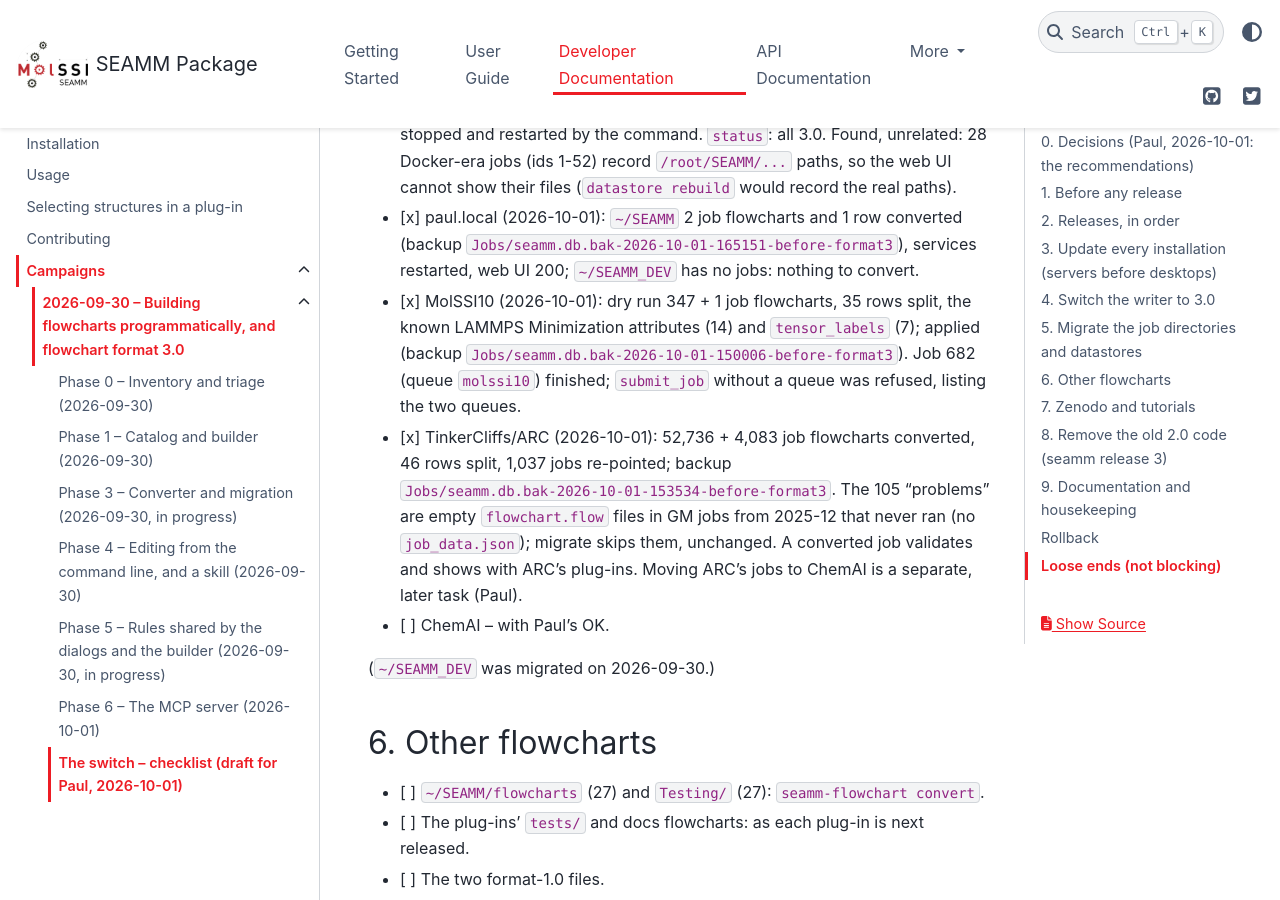
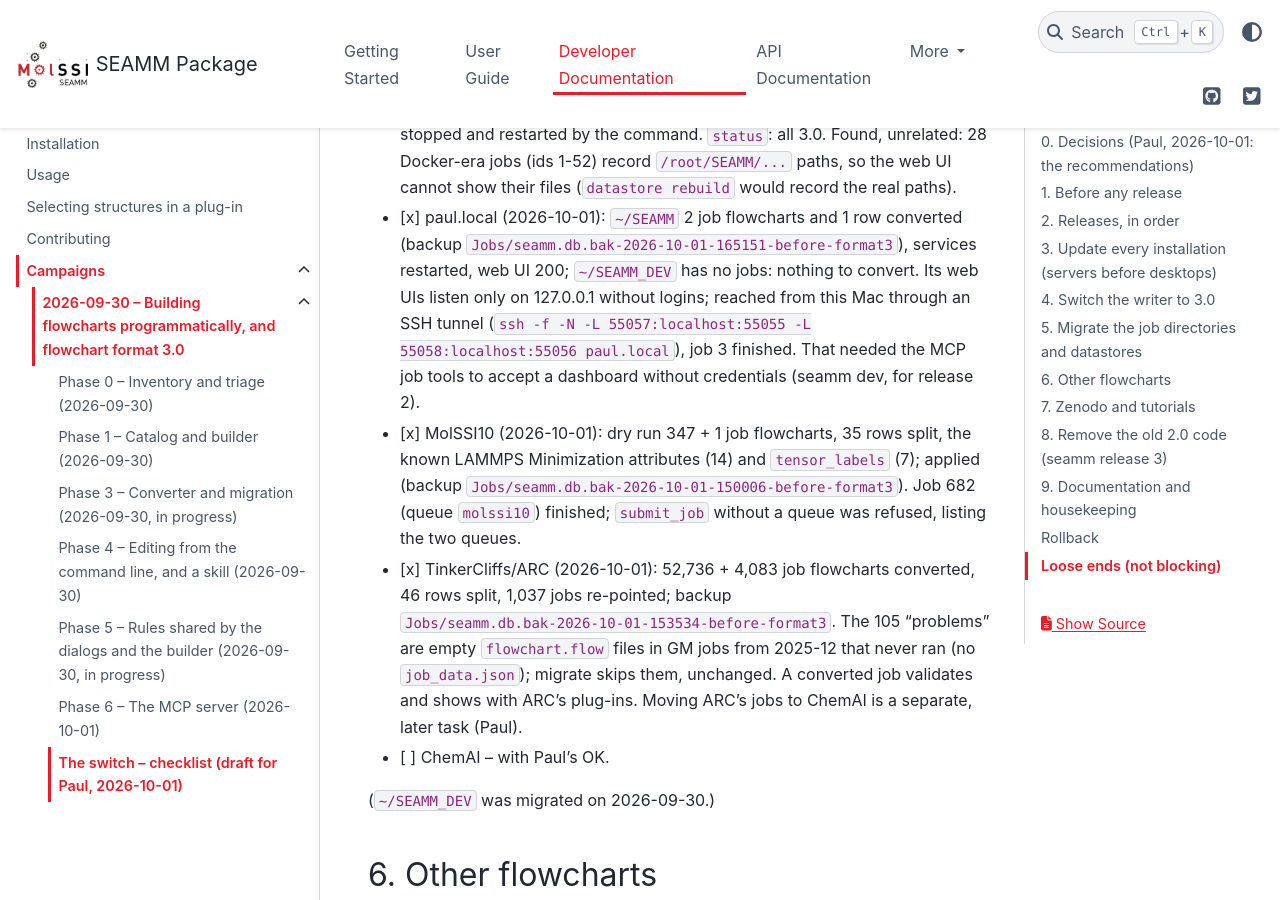
Before and after one commit to molssi-seamm/seamm, a Sphinx documentation site: the page built from docs/developer_guide/campaigns/2026-09-30/NOTES_switch.rst, in a window 1280 px wide and 900 px high, scrolled down 5359 px. Built offline with Sphinx 7.4.7 and the PyData theme 0.15.4, drawn with Linux system fonts in a browser that asks for light colours; pages that are not in the unit, such as notebooks, are missing from menus.

Commit message:
Switch checklist: paul.local test job through a tunnel
Co-Authored-By: Claude Opus 5.5 <noreply@anthropic.com>

```diff
--- a/docs/developer_guide/campaigns/2026-09-30/NOTES_switch.rst
+++ b/docs/developer_guide/campaigns/2026-09-30/NOTES_switch.rst
@@ -184,6 +184,10 @@ for undo), restart, open a few converted jobs in the web UI.
 - [x] paul.local (2026-10-01): ``~/SEAMM`` 2 job flowcharts and 1 row converted (backup
   ``Jobs/seamm.db.bak-2026-10-01-165151-before-format3``), services restarted, web UI 200;
   ``~/SEAMM_DEV`` has no jobs: nothing to convert.
+  Its web UIs listen only on 127.0.0.1 without logins; reached from this Mac through an
+  SSH tunnel (``ssh -f -N -L 55057:localhost:55055 -L 55058:localhost:55056 paul.local``),
+  job 3 finished. That needed the MCP job tools to accept a dashboard without
+  credentials (seamm dev, for release 2).
 - [x] MolSSI10 (2026-10-01): dry run 347 + 1 job flowcharts, 35 rows split, the known
   LAMMPS Minimization attributes (14) and ``tensor_labels`` (7); applied (backup
   ``Jobs/seamm.db.bak-2026-10-01-150006-before-format3``). Job 682 (queue ``molssi10``)
```
